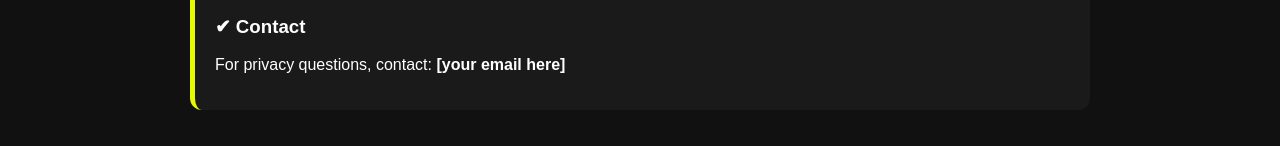
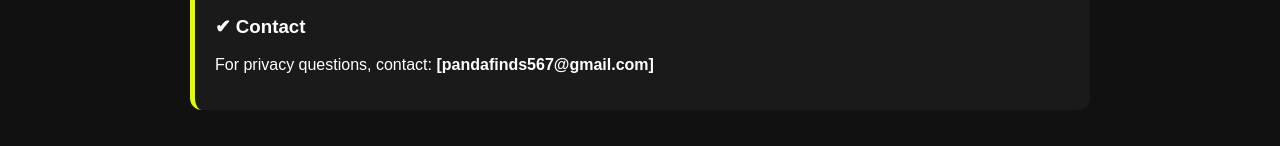
Before and after one commit to timi7-netizen/joyagoo-popup-remover, a plain HTML site: page index.html in a window 1280 px wide. Shown: the part 1533-1679 px from the top of the page. Drawn offline with Linux system fonts and the light colour scheme.

Commit message:
Update index.html

```diff
--- a/index.html
+++ b/index.html
@@ -85,7 +85,7 @@
         <h3>✔ Contact</h3>
         <p>
             For privacy questions, contact:
-            <strong>[your email here]</strong>
+            <strong>[pandafinds567@gmail.com]</strong>
         </p>
     </div>
 
```
